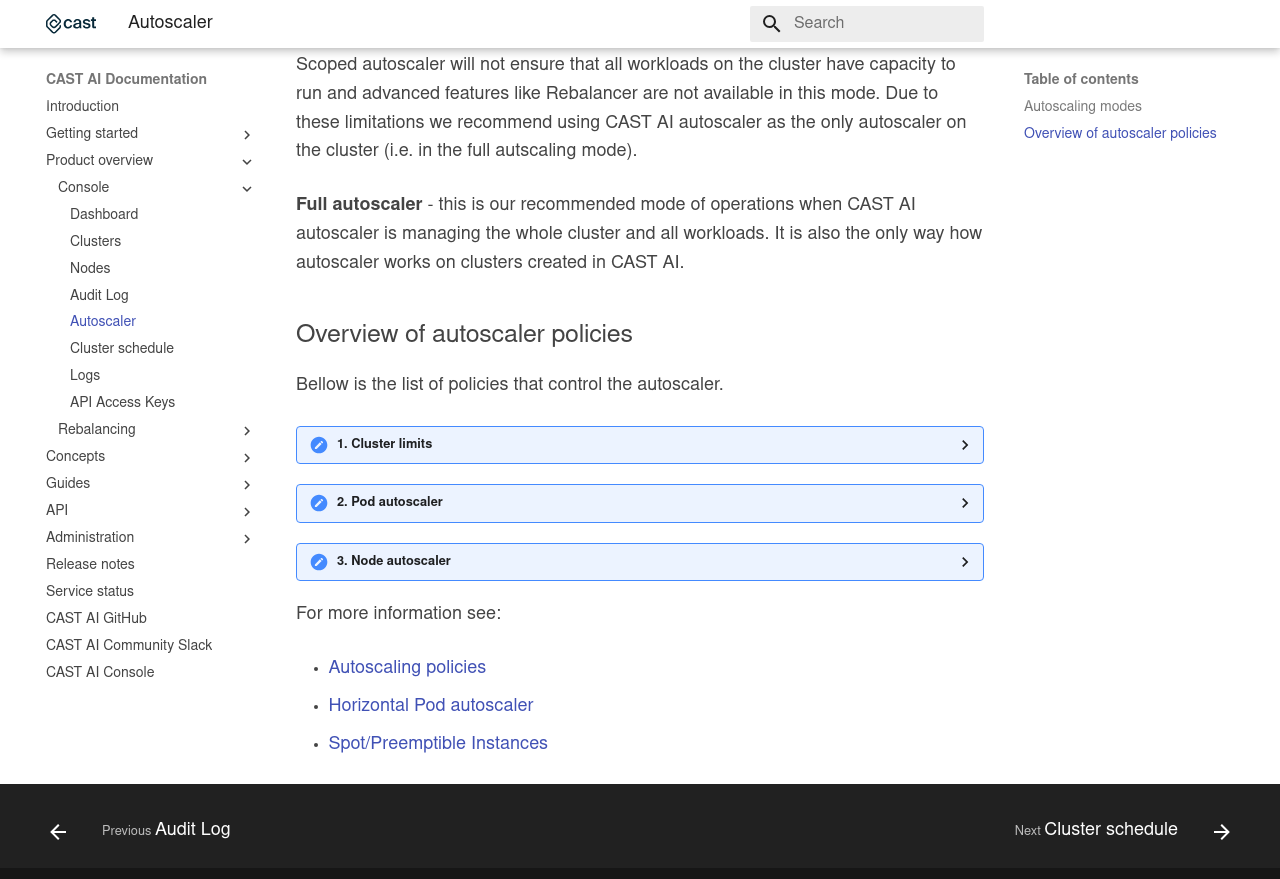
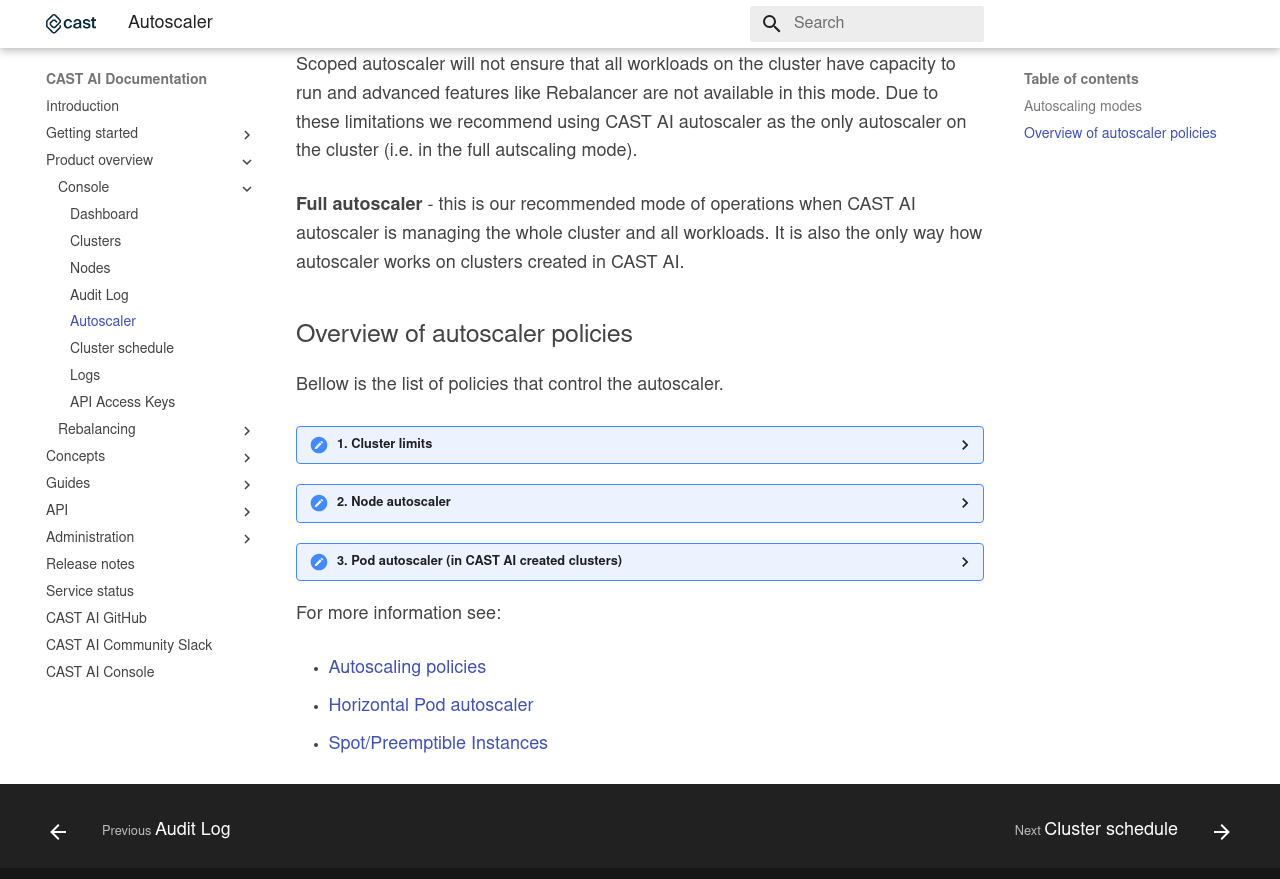
Before and after one commit to castai/docs, an MkDocs documentation site: the page built from docs/product-overview/console/autoscaler.md, in a window 1280 px wide and 900 px high, scrolled down 996 px. Shown: the top 879 px of the window. Built offline with MkDocs 1.6.1 and Material for MkDocs 9.7.7, drawn with Linux system fonts in a browser that asks for light colours; some web fonts are replaced; some of the changed lines change nothing that is shown.

Commit message:
updated autoscaler policies

```diff
--- a/docs/product-overview/console/autoscaler.md
+++ b/docs/product-overview/console/autoscaler.md
@@ -27,12 +27,7 @@
 
        - **CPU policy** - This policy ensures that your cluster stays within the defined CPU minimum and maximum counts. Use this policy to create a guardrail against unexpected costs, in cases where traffic or workload requirements grow beyond budget expectations.
 
-??? tldr "2. Pod autoscaler"
-    **Pod autoscaler** - policies that scale the cluster pods based on demand (e.g. CPU or memory utilization). This policy is only available if cluster was created in CAST AI.
-
-       - **Horizontal pod autoscaler (HPA) policy** - This policy enables the Kubernetes Event Driven Autoscaler (KEDA) to automatically increase/decrease pod replica counts based on metrics. This enables cost savings by eliminating wasteful pods, and also ensures that your services are able to scale up to handle increased traffic and workload requirements.
-
-??? tldr "3. Node autoscaler"
+??? tldr "2. Node autoscaler"
     **Node autoscaler** - policies to scale cluster based on the CPU or memory demand
 
        - **Spot/Preemtive Instances policy** - This policy enables the CAST optimization engine to purchase Spot (AWS / Azure) or Preemptive (GCP) instances when pods are labeled by the user. CAST automatically handles instance interruptions and replaces instances when they are terminated by the CSP. Spot instances typically yield savings of 60-80% and are useful for stateless workloads such as microservices. CAST AI currently supports AWS Spot instances, with GCP and Azure rolling out shortly.
@@ -41,6 +36,11 @@
 
        - **Node Deletion Policy** - This policy will automatically remove nodes from your cluster when they no longer have scheduled workloads. This allows your cluster to maintain a minimal footprint and reduce cloud costs.
 
+??? tldr "3. Pod autoscaler (in CAST AI created clusters)"
+    **Pod autoscaler** - policies that scale the cluster pods based on demand (e.g. CPU or memory utilization). This policy is only available if cluster was created in CAST AI.
+
+       - **Horizontal pod autoscaler (HPA) policy** - This policy enables the Kubernetes Event Driven Autoscaler (KEDA) to automatically increase/decrease pod replica counts based on metrics. This enables cost savings by eliminating wasteful pods, and also ensures that your services are able to scale up to handle increased traffic and workload requirements.
+
 For more information see:
 
 - [Autoscaling policies](../../guides/autoscaling-policies.md)
```
